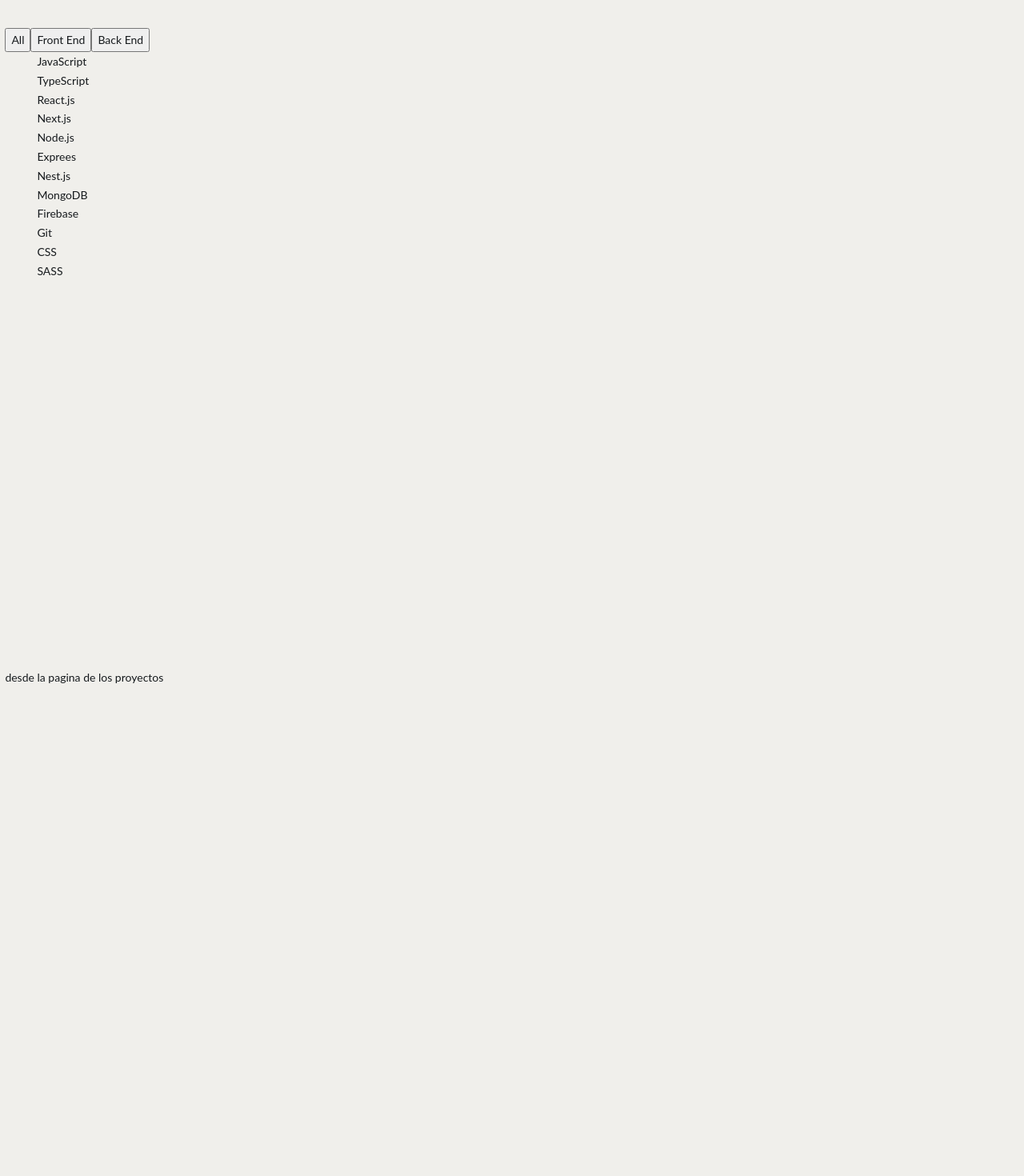
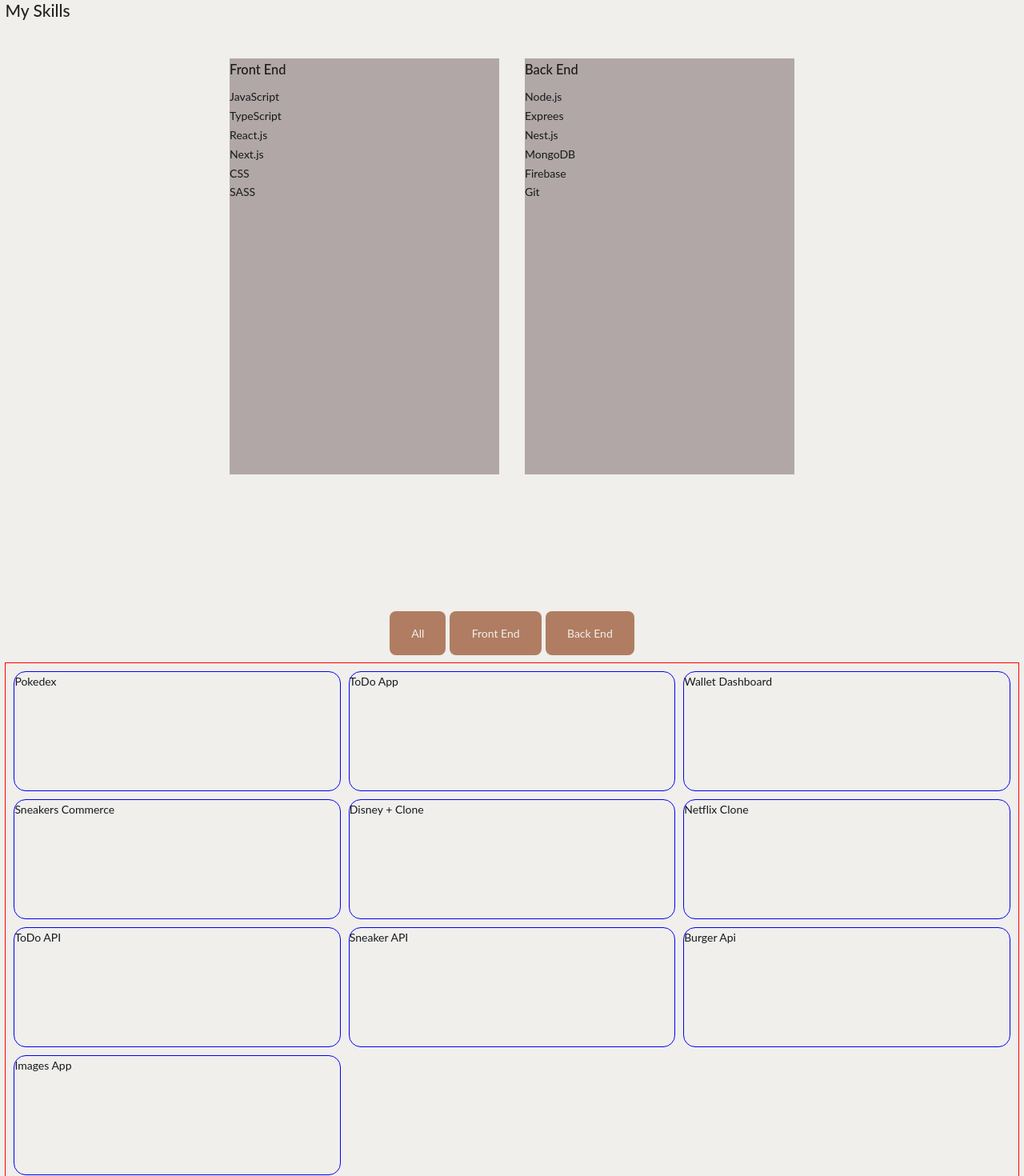
Before and after one commit to LMANMAI/Portfolio, a Next.js app: page / in a window 1280 px wide. Shown: the part 880-2350 px from the top of the page at 80% size. Built offline with nearby package versions, Linux system fonts and the light colour scheme; no server answers; the database is empty; a web font is replaced by a local one.

Commit message:
Rm Firebase, basic layout for skills and portfolio,now the next step is look and fit

```diff
--- a/assets/Global.ts
+++ b/assets/Global.ts
@@ -28,7 +28,7 @@ ul{
     list-style: none;
 }
 section{
-    height: 100vh;
+    min-height: 95vh;
     padding: 2rem 0.4rem;
 }
 `;
--- a/assets/index.ts
+++ b/assets/index.ts
@@ -146,6 +146,7 @@ export const Presentiation = styled.div`
   span {
     font-weight: bolder;
     font-size: 15px;
+    color: ${({ theme }) => theme.red};
   }
   h2 {
     font-size: 14px;
@@ -153,11 +154,64 @@ export const Presentiation = styled.div`
   }
   @media (min-width: 1024px) {
     padding-left: 2rem;
-    width: 100%;
+    width: 85%;
   }
 `;
 /**Skills Page */
+export const PanelContainer = styled.div`
+  display: flex;
+  flex-direction: column;
+  justify-content: center;
+  align-items: center;
+  gap: 2rem;
+  padding: 2rem;
+  @media (min-width: 1024px) {
+    flex-direction: row;
+  }
+`;
+export const Panel = styled.div`
+  width: 90%;
+  height: 65vh;
+  background-color: ${({ theme }) => theme.light_gray};
+  /* //tablet
+  @media (min-width: 768px) {
+  } */
+  //desktop
+  @media (min-width: 1024px) {
+    width: 28%;
+  }
+`;
 
+/**Portfolio */
+export const SkillsNavContainer = styled.nav`
+  display: flex;
+  justify-content: center;
+  align-items: center;
+  padding: 0.525rem;
+  gap: 5px;
+  button {
+    border: none;
+    outline: none;
+    border-radius: 8px;
+    padding: 1.25vw 2.125vw;
+    color: ${({ theme }) => theme.white};
+    background-color: ${({ theme }) => theme.light_brown};
+    cursor: pointer;
+  }
+`;
+
+export const ProyectsContainer = styled.div`
+  border: 1px solid red;
+  display: grid;
+  gap: 10px;
+  padding: 10px;
+  grid-template-columns: repeat(auto-fit, minmax(350px, 1fr));
+  div {
+    height: 150px;
+    border: 1px solid blue;
+    border-radius: 15px;
+  }
+`;
 /*Footer */
 export const FooterContainer = styled.footer`
   position: fixed;
--- a/firebase/initFirebase.ts
+++ /dev/null
@@ -1,19 +0,0 @@
-import firebase from "firebase/app";
-import "firebase/storage";
-import "firebase/firestore";
-
-const firebaseConfig = {
-  apiKey: "AIzaSyBUXhpOCK-xqZzs0OVSW0JnMNuv-bAccgc",
-  authDomain: "portfoliodb-b259d.firebaseapp.com",
-  projectId: "portfoliodb-b259d",
-  storageBucket: "portfoliodb-b259d.appspot.com",
-  messagingSenderId: "768514011130",
-  appId: "1:768514011130:web:7243fe791009487fe77e43",
-};
-
-if (!firebase.apps.length) {
-  firebase.initializeApp(firebaseConfig);
-  console.log("Firebase was succesfully loaded");
-}
-const firestore = firebase.firestore();
-export { firestore };
--- a/firebase/skills.tsx
+++ /dev/null
@@ -1,12 +0,0 @@
-import { firestore } from "../firebase/initFirebase";
-
-const getSkills = async () => {
-  const snapshoot = await firestore
-    .collection("Skills")
-    .onSnapshot(function (doc) {
-      console.log(doc);
-    });
-  // snapshoot.docs.forEach((doc) => console.log(doc.data()));
-  //console.log(snapshoot.data());
-};
-export { getSkills };
--- a/package.json
+++ b/package.json
@@ -14,8 +14,6 @@
     "babel-plugin-import": "^1.13.3",
     "babel-plugin-lodash": "^3.3.4",
     "babel-plugin-styled-components": "^1.12.0",
-    "firebase": "^8.6.8",
-    "firebase-admin": "^9.10.0",
     "next": "10.2.3",
     "react": "17.0.2",
     "react-dom": "17.0.2",
--- a/pages/Contact.tsx
+++ b/pages/Contact.tsx
@@ -1,7 +1,15 @@
 import React from "react";
 
 const ContactPage: React.FC = () => {
-  return <section>DESDE EL CONTACTO</section>;
+  return (
+    <section>
+      <div>
+        <form>
+          <input type="text" name="" id="" placeholder="inpiiur" />
+        </form>
+      </div>
+    </section>
+  );
 };
 
 export default ContactPage;
--- a/pages/Portfolio.tsx
+++ b/pages/Portfolio.tsx
@@ -1,7 +1,56 @@
 import React from "react";
-
+import { SkillsNavContainer, ProyectsContainer } from "../assets";
+const proyectsPortfolio = [
+  { name: "Pokedex", img: "", link: "", linkGitHub: "", technologies: "" },
+  { name: "ToDo App", img: "", link: "", linkGitHub: "", technologies: "" },
+  {
+    name: "Wallet Dashboard",
+    img: "",
+    link: "",
+    linkGitHub: "",
+    technologies: "",
+  },
+  {
+    name: "Sneakers Commerce",
+    img: "",
+    link: "",
+    linkGitHub: "",
+    technologies: "",
+  },
+  {
+    name: "Disney + Clone",
+    img: "",
+    link: "",
+    linkGitHub: "",
+    technologies: "",
+  },
+  {
+    name: "Netflix Clone",
+    img: "",
+    link: "",
+    linkGitHub: "",
+    technologies: "",
+  },
+  { name: "ToDo API", img: "", link: "", linkGitHub: "", technologies: "" },
+  { name: "Sneaker API", img: "", link: "", linkGitHub: "", technologies: "" },
+  { name: "Burger Api", img: "", link: "", linkGitHub: "", technologies: "" },
+  { name: "Images App", img: "", link: "", linkGitHub: "", technologies: "" },
+];
 const ProyectsPage: React.FC = () => {
-  return <section>desde la pagina de los proyectos</section>;
+  return (
+    <section>
+      <SkillsNavContainer>
+        <button>All</button>
+        <button>Front End</button>
+        <button> Back End</button>
+      </SkillsNavContainer>
+      <ProyectsContainer>
+        {React.Children.toArray(
+          proyectsPortfolio.map((proyecto) => <div>{proyecto.name}</div>)
+        )}
+      </ProyectsContainer>
+    </section>
+  );
 };
 
 export default ProyectsPage;
--- a/pages/Skills.tsx
+++ b/pages/Skills.tsx
@@ -1,32 +1,42 @@
-import React, { useEffect } from "react";
+import React from "react";
 import { GetServerSideProps } from "next";
-import { getSkills } from "../firebase/skills";
+import { PanelContainer, Panel } from "../assets";
+const skills_Array = [
+  { nombre: "JavaScript", category: "FE" },
+  { nombre: "TypeScript", category: "FE" },
+  { nombre: "React.js", category: "FE" },
+  { nombre: "Next.js", category: "FE" },
+  { nombre: "Node.js", category: "BE" },
+  { nombre: "Exprees", category: "BE" },
+  { nombre: "Nest.js", category: "BE" },
+  { nombre: "MongoDB", category: "BE" },
+  { nombre: "Firebase", category: "BE" },
+  { nombre: "Git", category: "BE" },
+  { nombre: "CSS", category: "FE" },
+  { nombre: "SASS", category: "FE" },
+];
 const Skills = () => {
-  useEffect(() => {
-    getSkills();
-  }, []);
   return (
     <section>
-      <div>
-        <button>All</button>
-        <button>Front End</button>
-        <button> Back End</button>
-      </div>
-
-      <ul>
-        <li>JavaScript</li>
-        <li>TypeScript</li>
-        <li>React.js</li>
-        <li>Next.js</li>
-        <li>Node.js</li>
-        <li>Exprees</li>
-        <li>Nest.js</li>
-        <li>MongoDB</li>
-        <li>Firebase</li>
-        <li>Git</li>
-        <li>CSS</li>
-        <li>SASS</li>
-      </ul>
+      <h2>My Skills</h2>
+      <PanelContainer>
+        <Panel>
+          <h3>Front End</h3>
+          {skills_Array
+            .filter((skill) => skill.category === "FE")
+            .map((filteredSkill) => (
+              <div>{filteredSkill.nombre}</div>
+            ))}
+        </Panel>
+        <Panel>
+          <h3>Back End</h3>
+          {skills_Array
+            .filter((skill) => skill.category === "BE")
+            .map((filteredSkill) => (
+              <div>{filteredSkill.nombre}</div>
+            ))}
+        </Panel>
+      </PanelContainer>
     </section>
   );
 };
```
Also changed, not shown: 1 other file (tests, documents, lock files or other folders).
